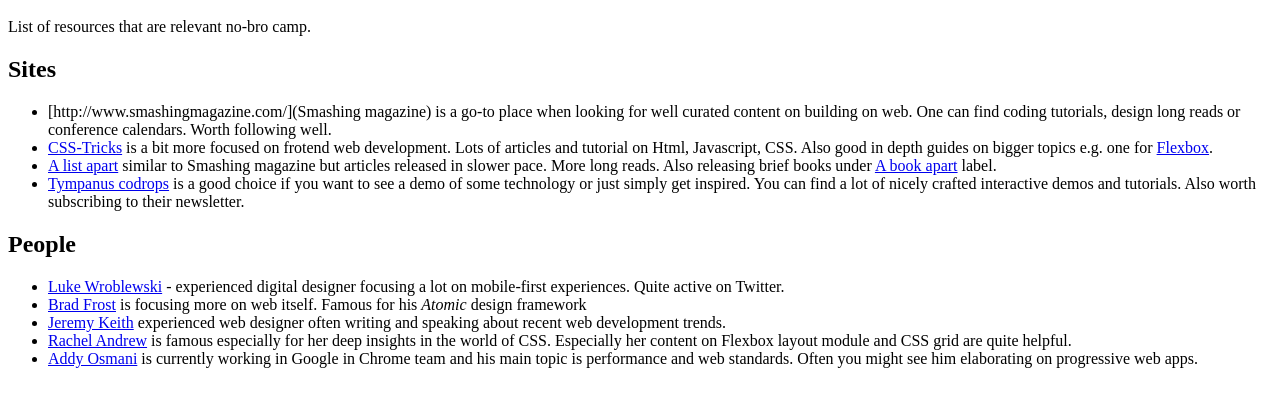
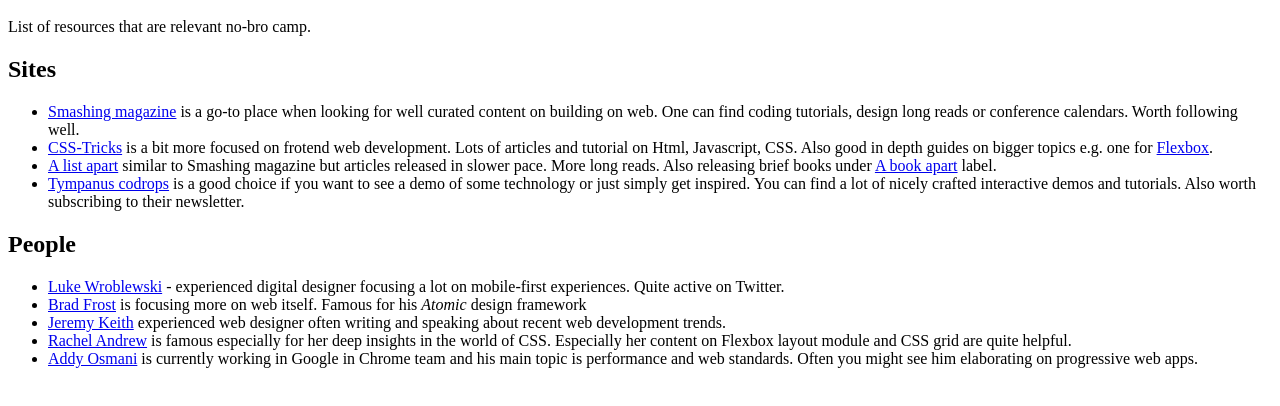
Before and after one commit to erikvanek/no-bro-camp, an Eleventy site: page Resources.md in a window 1280 px wide. Shown: the part 48-454 px from the top of the page. Built offline with nearby package versions, Linux system fonts and the light colour scheme; Eleventy itself is replaced by a stand-in of ours; files that its build step writes are made by us from their sources.

Commit message:
fix smashing

```diff
--- a/Resources.md
+++ b/Resources.md
@@ -2,7 +2,7 @@
 List of resources that are relevant no-bro camp.
 
 ## Sites
-- [http://www.smashingmagazine.com/](Smashing magazine) is a go-to place when looking for well curated content on building on web. One can find coding tutorials, design long reads or conference calendars. Worth following well.
+- [Smashing magazine](http://www.smashingmagazine.com/) is a go-to place when looking for well curated content on building on web. One can find coding tutorials, design long reads or conference calendars. Worth following well.
 - [CSS-Tricks](https://css-tricks.com/) is a bit more focused on frotend web development. Lots of articles and tutorial on Html, Javascript, CSS. Also good in depth guides on bigger topics e.g. one for [Flexbox](https://css-tricks.com/snippets/css/a-guide-to-flexbox/).
 - [A list apart](https://alistapart.com/) similar to Smashing magazine but articles released in slower pace. More long reads. Also releasing brief books under [A book apart](https://abookapart.com/) label.
 - [Tympanus codrops](http://tympanus.net/codrops/) is a good choice if you want to see a demo of some technology or just simply get inspired. You can find a lot of nicely crafted interactive demos and tutorials. Also worth subscribing to their newsletter.
```
Also changed, not shown: docs/Resources/index.html (+1 -1 lines).
